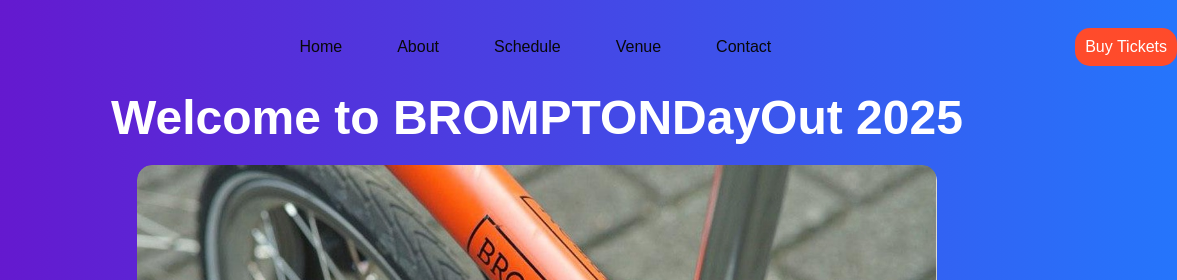
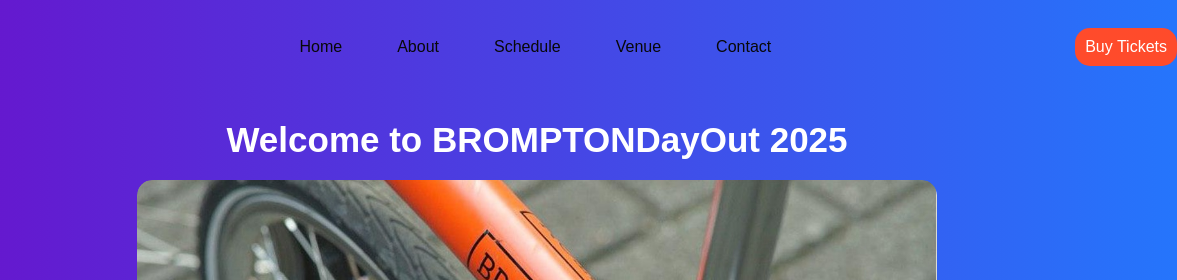
Before and after one commit to muhtajrim/Bdo., a plain HTML site: page index.html in a window 1280 px wide. Shown: the top 280 px of the page, 103-1280 px from the left. Drawn offline with Linux system fonts and the light colour scheme.

Commit message:
style.css

```diff
--- a/style.css
+++ b/style.css
@@ -53,7 +53,8 @@ body {
 }
 
 #home h1 {
-  font-size: 3rem;
+  margin-top: 70px;
+  font-size: 35px;
   margin-bottom: 20px;
 }
 
```
